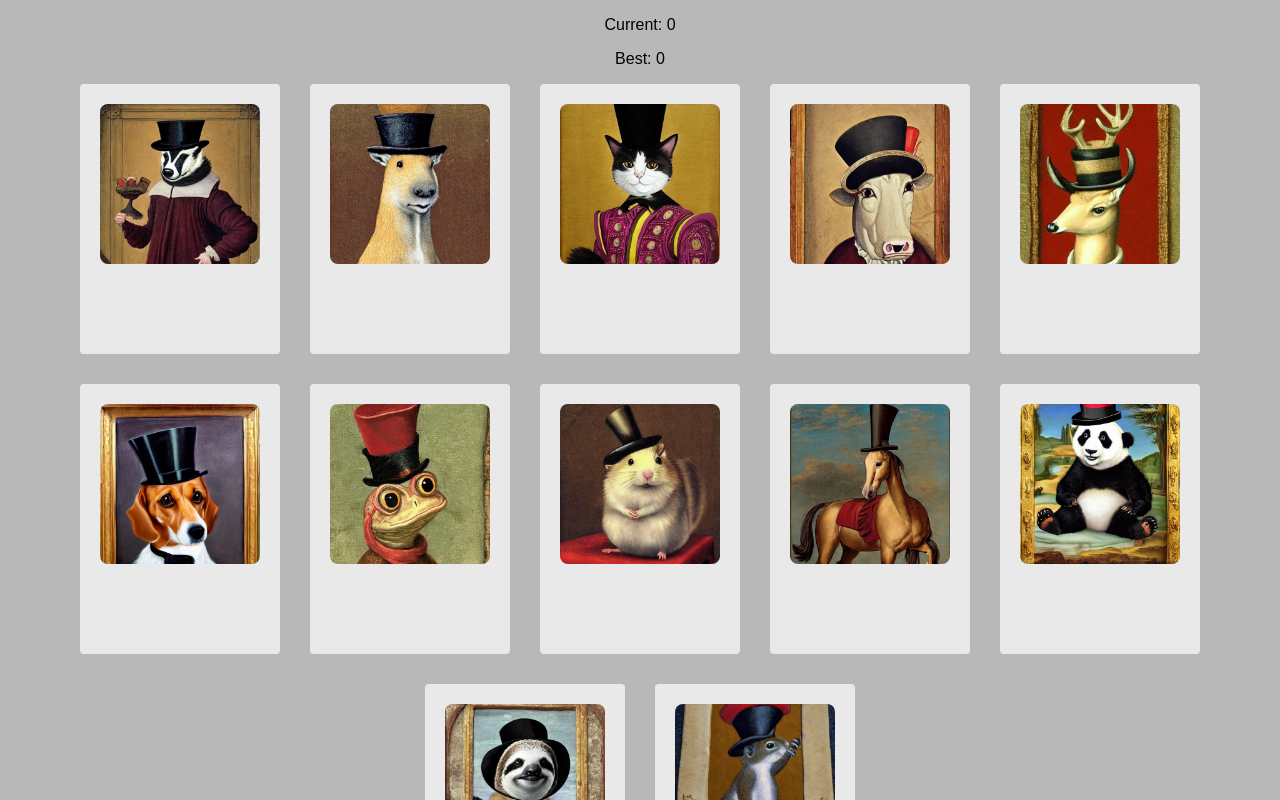
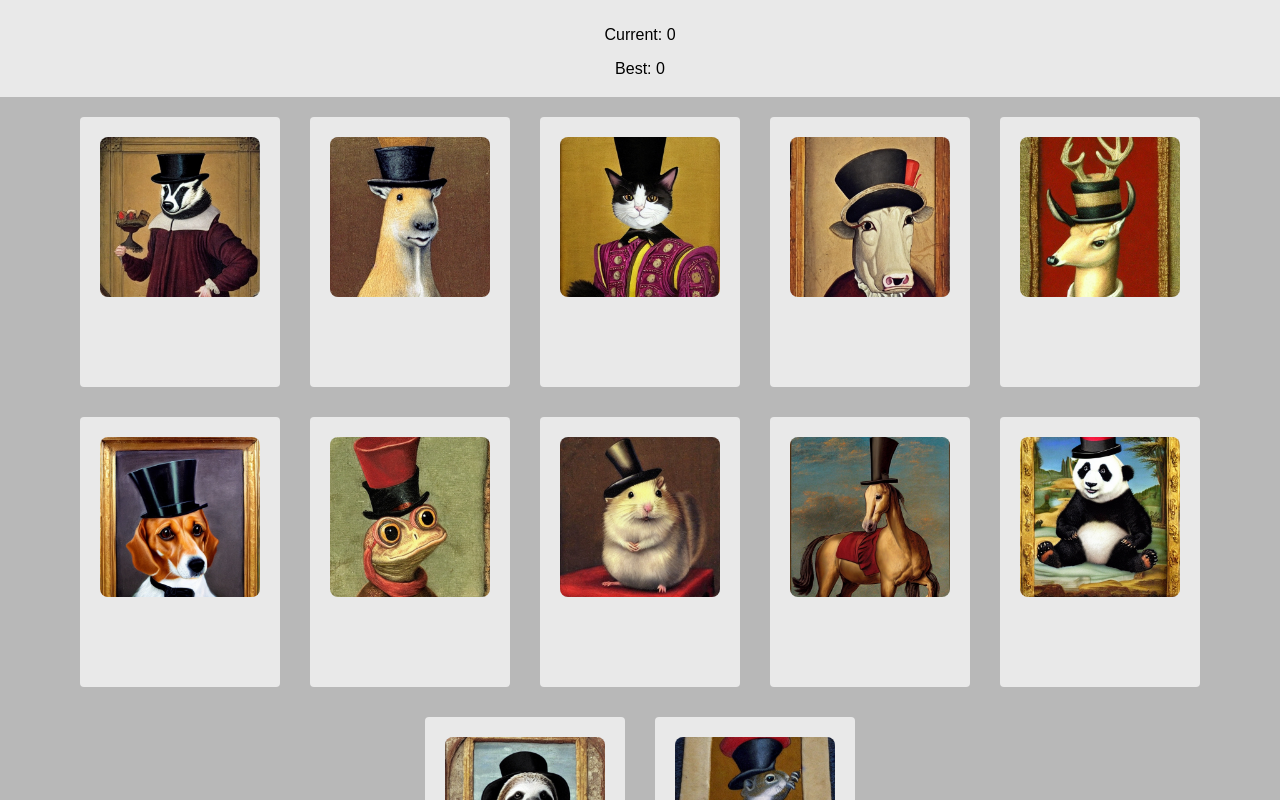
Before and after one commit to ItsWakana/Memory-Game, a React (Vite) app: page / in a window 1280 px wide. Both pictures are taken after a click on the button "Start Game". Shown: the top 800 px of the page. Built offline with nearby package versions, Linux system fonts and the light colour scheme.

Commit message:
adjust styles of scoreboard component

```diff
--- a/src/App.jsx
+++ b/src/App.jsx
@@ -76,7 +76,7 @@ function App() {
   return (
     <>
       {gameStarted ? (
-        <div>
+        <div className="main-container">
           <Scoreboard current={currentScore} best={bestScore} />
           <CardBoard gameCards={cards} reorder={reorderCards}
           play={playRound}/>
--- a/src/components/Scoreboard.jsx
+++ b/src/components/Scoreboard.jsx
@@ -5,7 +5,7 @@ const Scoreboard = (props) => {
     const { current, best } = props;
 
     return (
-        <div>
+        <div className="scoreboard">
             <p>Current: {current}</p>
             <p>Best: {best}</p>
         </div>
--- a/src/index.css
+++ b/src/index.css
@@ -1,5 +1,6 @@
 :root {
     font-family: Arial, Helvetica, sans-serif;
+    box-sizing: border-box;
 
     --background-clr: rgb(184, 184, 184);
     --card-background-clr: rgb(233, 233, 233);
@@ -7,11 +8,21 @@
 
 body {
     background-color: var(--background-clr);
+    margin: 0;
+    padding: 0;
     text-align: center;
 }
+
+.scoreboard {
+    background-color: var(--card-background-clr);
+    padding: 10px 0 3px 0;
+}
+
+
 .card-container {
     display: flex;
     justify-content: center;
+    margin: 20px;
     gap: 30px;
     flex-wrap: wrap;
 }
```
